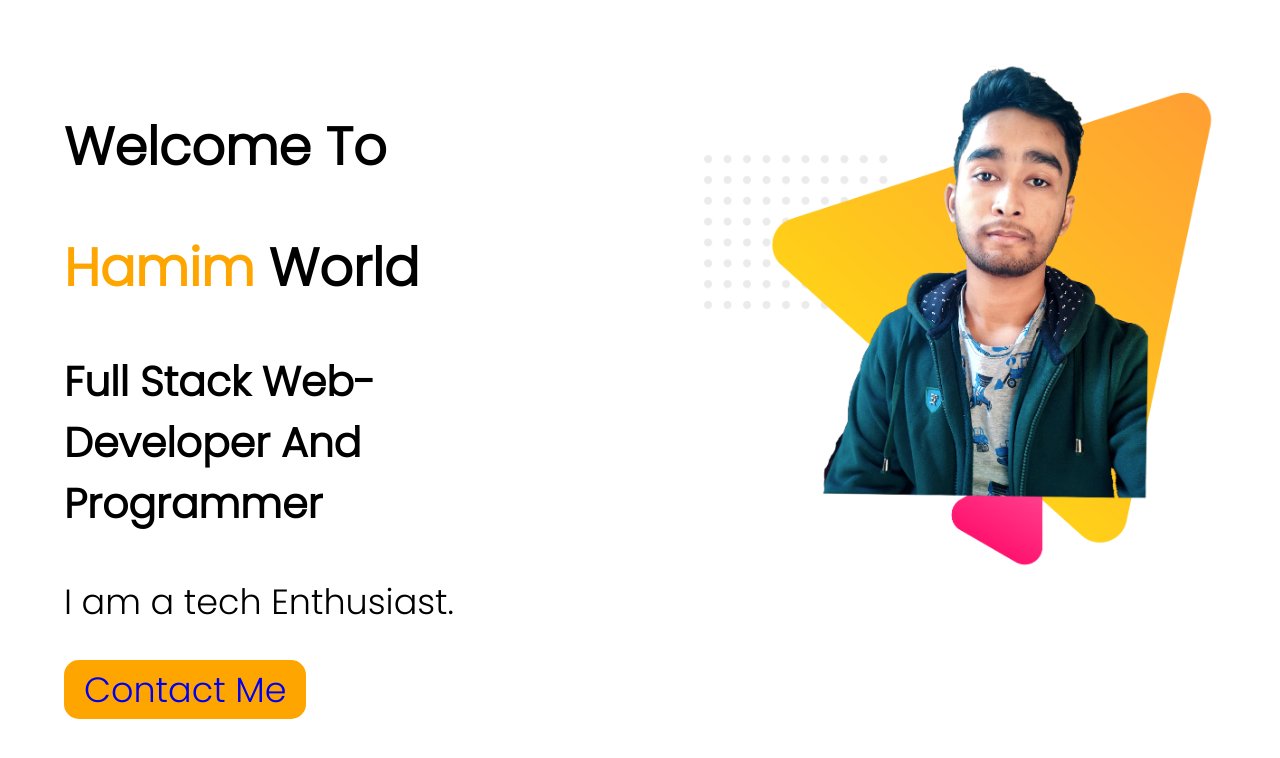
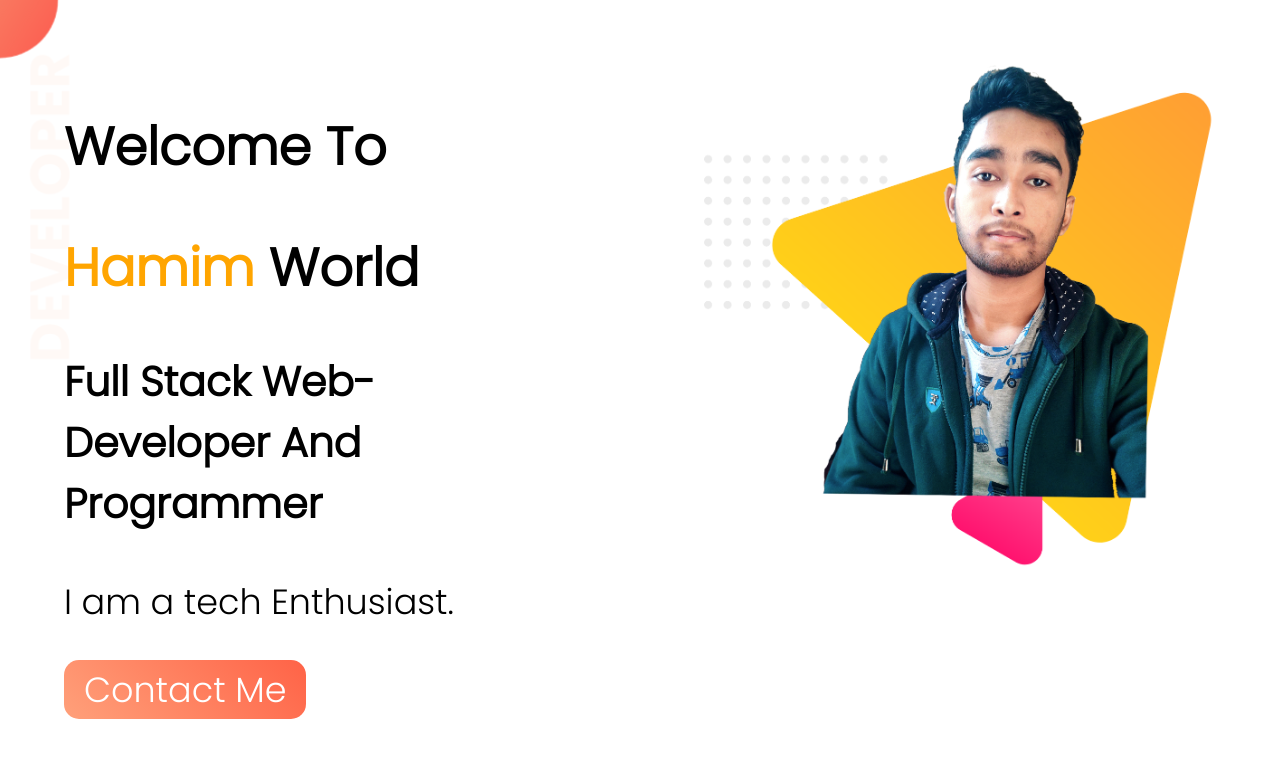
Before and after one commit to hamim2017/Portfolio, a plain HTML site: page index.html in a window 1280 px wide. Drawn offline with Linux system fonts and the light colour scheme.

Commit message:
finding it interesting

```diff
--- a/style.css
+++ b/style.css
@@ -16,7 +16,7 @@ body{
     width: 100%;
 }
 .top{
-    background-image: url("images/top-banner.png");
+    background-image: url("top-banner.png");
     background-repeat: no-repeat;
 }
 section{
@@ -24,7 +24,8 @@ section{
 }
 .anchor-button{
     text-decoration: none;
-    background-color: orange;
+    background-image: linear-gradient(45deg, lightsalmon ,tomato );
     padding: 5px 20px;
     border-radius: 15px;
+    color: white;
 }
```
Also changed, not shown: top-banner.png (added).
